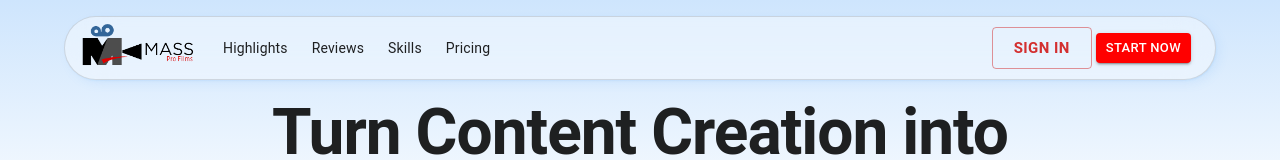
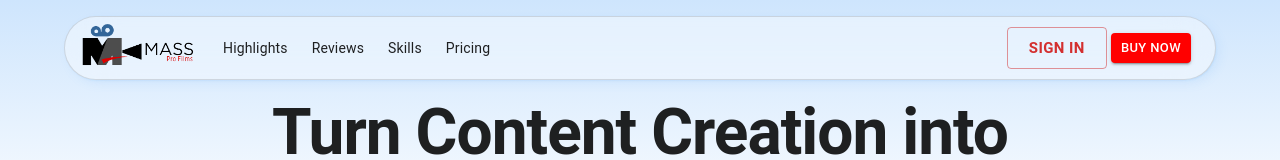
Before and after one commit to farhad-ahsan/mass-pro-films-course, a React (Vite) app: page / in a window 1280 px wide. Shown: the top 160 px of the page. Built offline with nearby package versions, Linux system fonts and the light colour scheme; no server answers; what react-swipeable-views-utils would draw is missing.

Commit message:
Update AppAppBar.jsx

```diff
--- a/src/components/AppAppBar.jsx
+++ b/src/components/AppAppBar.jsx
@@ -210,7 +210,7 @@ function AppAppBar() {
                     size="small"
                     onClick={handleOpen}
                   >
-                    Start Now
+                    BUY NOW
                   </Button>
                 )}
               </Box>
```
